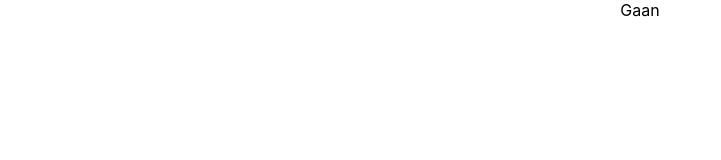
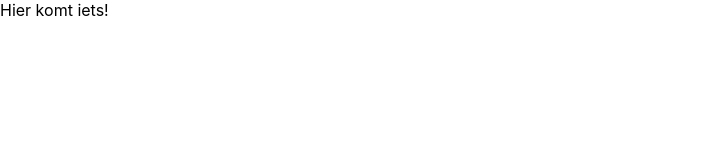
Before and after one commit to FelixvL/react_gestructureerd_project_2206, a React (Create React App) app: page / in a window 1280 px wide. Shown: the top 160 px of the page, without its empty margins (0-721 px from the left). Built offline with nearby package versions, Linux system fonts and the light colour scheme.

Commit message:
stap 2 - wijzigen in index.js om root render te laten zien

```diff
--- a/src/index.js
+++ b/src/index.js
@@ -6,12 +6,12 @@ import reportWebVitals from './reportWebVitals';
 
 const root = ReactDOM.createRoot(document.getElementById('root'));
 root.render(
-  <React.StrictMode>
-    <App />
-  </React.StrictMode>
+  <div >Hier komt iets!</div>
 );
+// root.render(
+//   <React.StrictMode>
+//     <App />
+//   </React.StrictMode>
+// );
 
-// If you want to start measuring performance in your app, pass a function
-// to log results (for example: reportWebVitals(console.log))
-// or send to an analytics endpoint. Learn more: https://bit.ly/CRA-vitals
 reportWebVitals();
```
